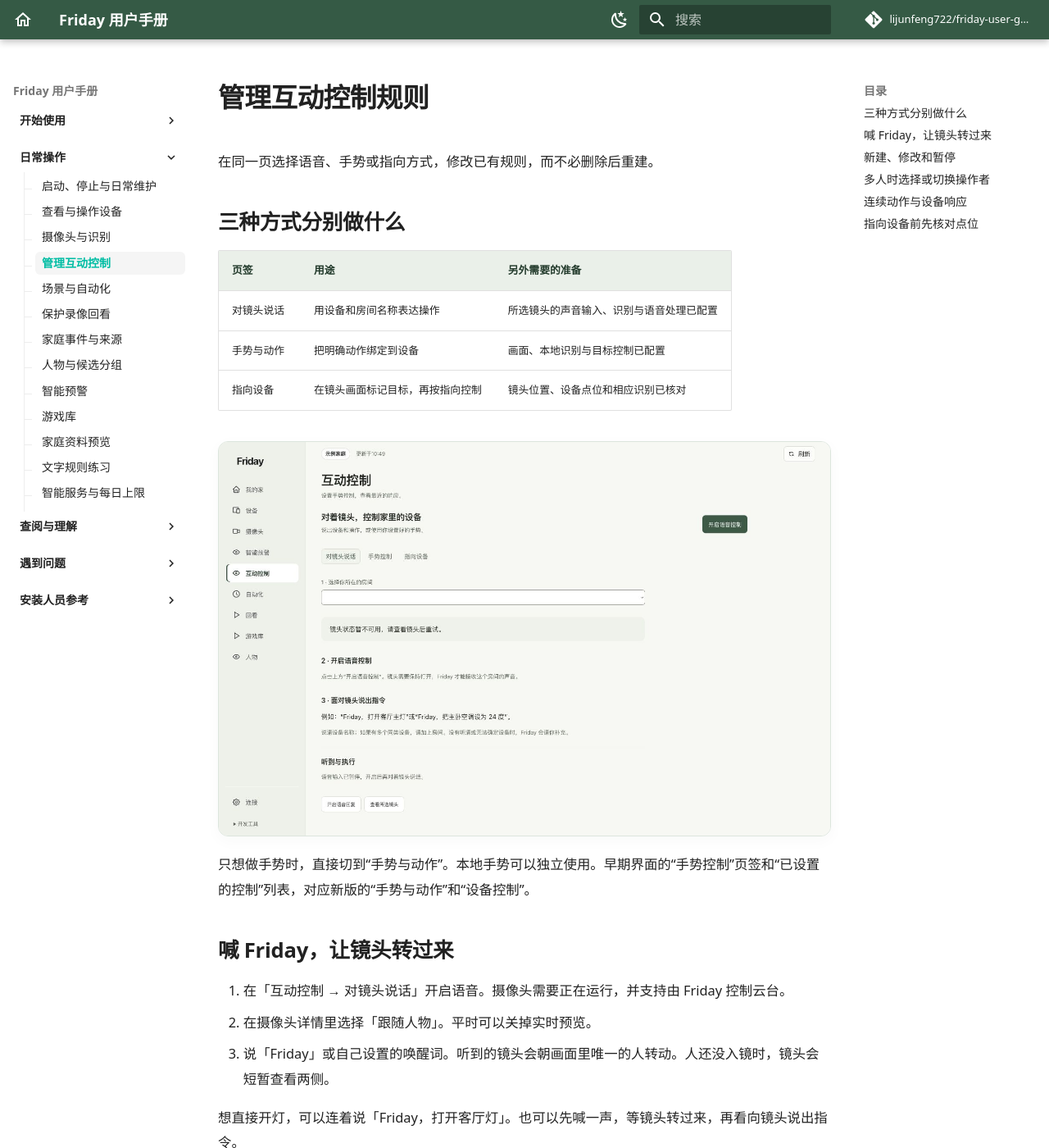
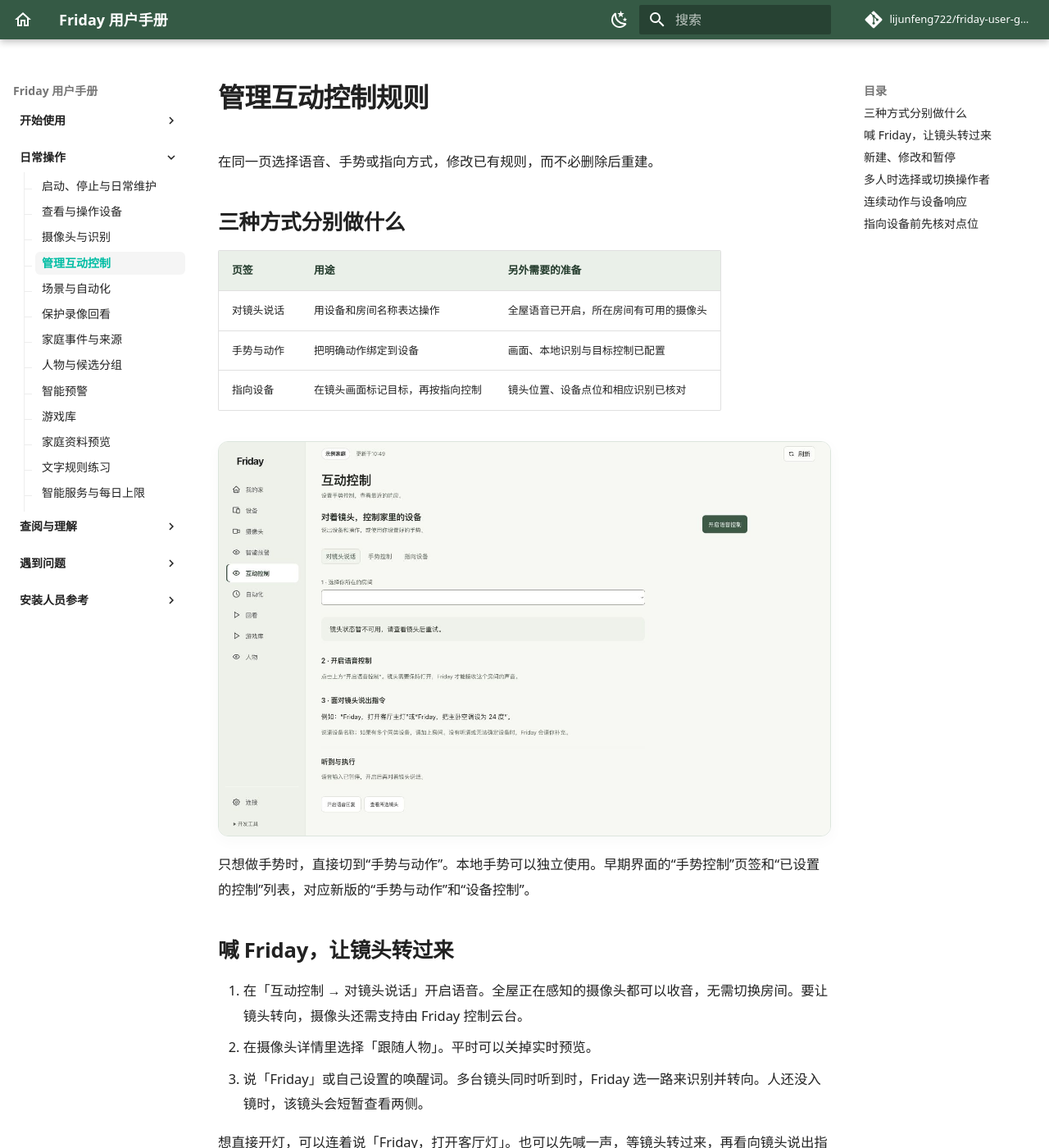
Before and after one commit to lijunfeng722/friday-user-guide, an MkDocs documentation site: the page built from docs/guides/interactions.md, in a window 1280 px wide and 1400 px high. Shown: the whole window at 82% size. Built offline with MkDocs 1.6.1 and Material for MkDocs 9.7.7, drawn with Linux system fonts in a browser that asks for light colours; comment, search, counter and statistics services are not loaded.

Commit message:
文档：说明全屋语音的收音和转向

```diff
--- a/docs/guides/interactions.md
+++ b/docs/guides/interactions.md
@@ -6,7 +6,7 @@
 
 | 页签 | 用途 | 另外需要的准备 |
 | --- | --- | --- |
-| 对镜头说话 | 用设备和房间名称表达操作 | 所选镜头的声音输入、识别与语音处理已配置 |
+| 对镜头说话 | 用设备和房间名称表达操作 | 全屋语音已开启，所在房间有可用的摄像头 |
 | 手势与动作 | 把明确动作绑定到设备 | 画面、本地识别与目标控制已配置 |
 | 指向设备 | 在镜头画面标记目标，再按指向控制 | 镜头位置、设备点位和相应识别已核对 |
 
@@ -16,9 +16,9 @@
 
 ## 喊 Friday，让镜头转过来
 
-1. 在「互动控制 → 对镜头说话」开启语音。摄像头需要正在运行，并支持由 Friday 控制云台。
+1. 在「互动控制 → 对镜头说话」开启语音。全屋正在感知的摄像头都可以收音，无需切换房间。要让镜头转向，摄像头还需支持由 Friday 控制云台。
 2. 在摄像头详情里选择「跟随人物」。平时可以关掉实时预览。
-3. 说「Friday」或自己设置的唤醒词。听到的镜头会朝画面里唯一的人转动。人还没入镜时，镜头会短暂查看两侧。
+3. 说「Friday」或自己设置的唤醒词。多台镜头同时听到时，Friday 选一路来识别并转向。人还没入镜时，该镜头会短暂查看两侧。
 
 想直接开灯，可以连着说「Friday，打开客厅灯」。也可以先喊一声，等镜头转过来，再看向镜头说出指令。
 
```
Also changed, not shown: USER_MANUAL.md (+6 -4 lines), docs/guides/cameras.md (+1 -1 lines), docs/troubleshooting/faq.md (+2 -0 lines).
